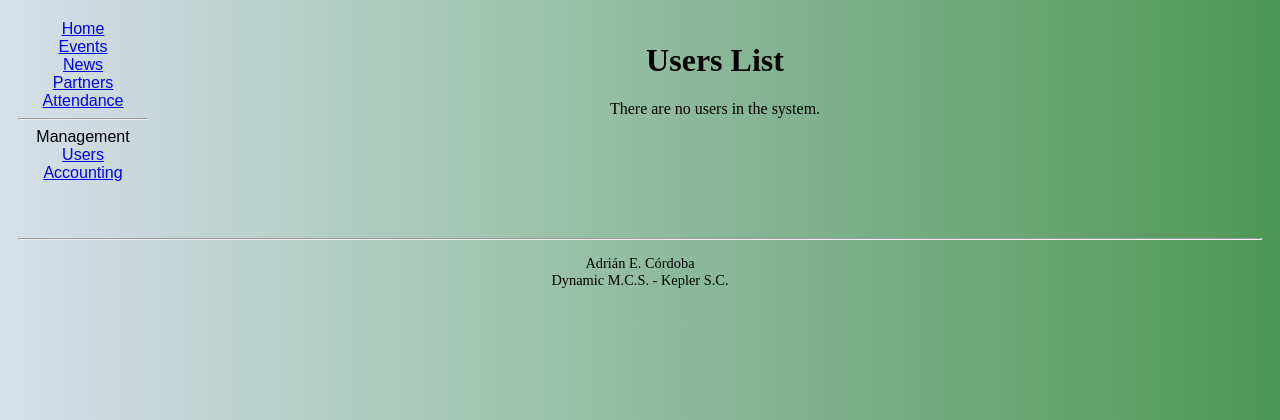
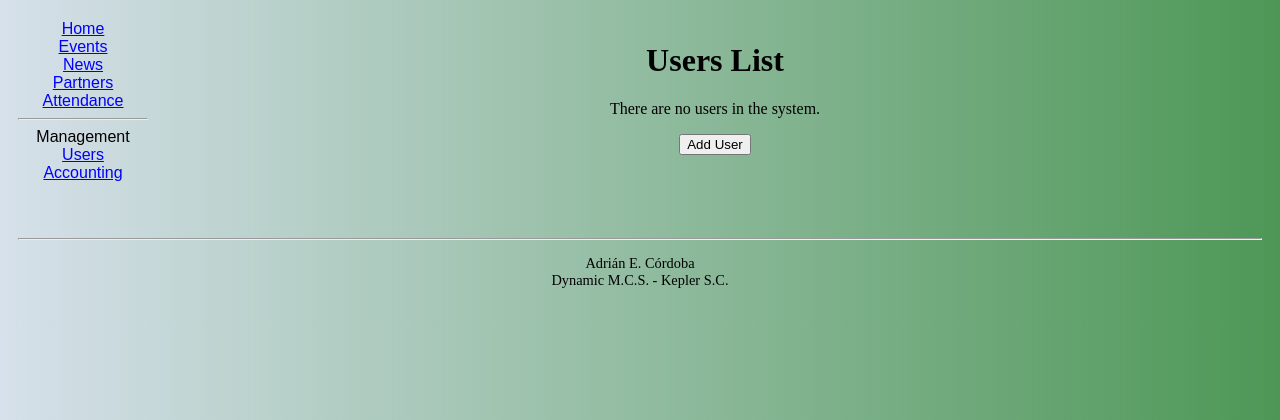
Before and after one commit to aecordoba/SmallBusinessManagementSystem, a Django app: page /users/ in a window 1280 px wide. Shown: the part 202-622 px from the top of the page. Run offline with Django 5.2, Linux system fonts and the light colour scheme; the visitor is signed in with stand-in values (Sample User, id 1); data comes from the database, SQL or seed files in the repository.

Commit message:
Create, update and delete users.

```diff
--- a/System/django/smallbusinessmanagementsystem/partners/templates/partners/partner_detail.html
+++ b/System/django/smallbusinessmanagementsystem/partners/templates/partners/partner_detail.html
@@ -14,5 +14,4 @@
     <form action="{% url 'partner-attendance-list' partner.pk  %}" method="GET">
         <button type="submit">{% trans "Allocate payments" %}</button>
     </form>
-
 {% endblock %}
--- a/System/django/smallbusinessmanagementsystem/users/templates/users/user_list.html
+++ b/System/django/smallbusinessmanagementsystem/users/templates/users/user_list.html
@@ -25,4 +25,9 @@
     {% else %}
         <p>{% trans "There are no users in the system." %}</p>
     {% endif %}
+    {% if perms.users.add_user %}
+        <form method="get" action="{% url 'create-user' %}">
+            <button type="submit" >{% trans "Add User" %}</button>
+        </form>
+    {% endif %}
 {% endblock %}
--- a/System/django/smallbusinessmanagementsystem/users/urls.py
+++ b/System/django/smallbusinessmanagementsystem/users/urls.py
@@ -5,4 +5,7 @@ from . import views
 urlpatterns = [
     path('', views.UsersListView.as_view(), name='users'),
     path('<int:pk>', views.UserDetailView.as_view(), name='user-detail'),
+    path('create/', views.user_creation, name='create-user'),
+    path('update/<int:pk>', views.user_update, name='update-user'),
+    path('delete/<int:pk>', views.UserDelete.as_view(), name='delete-user'),
 ]
--- a/System/django/smallbusinessmanagementsystem/users/views.py
+++ b/System/django/smallbusinessmanagementsystem/users/views.py
@@ -1,7 +1,59 @@
 from django.shortcuts import render
+from django.http import HttpResponseRedirect
+from django.urls import reverse
 from django.views import generic
+from django.views.generic.edit import DeleteView
 from .models import User
+from django.contrib.auth.models import Group
+from .forms import UserForm
 from django.contrib.auth.mixins import PermissionRequiredMixin
+from django.contrib.auth.decorators import login_required, permission_required
+from django.urls import reverse_lazy
+from django.utils.translation import gettext as _
+from django.db import transaction
+
+@login_required
+@permission_required('users.add_user', raise_exception=True)
+def user_creation(request):
+    if request.method == 'POST':
+        form = UserForm(request.POST)
+        if form.is_valid():
+            save_user(form, User())
+            return HttpResponseRedirect(reverse('users'))
+    else:
+        form = UserForm()
+        context = {'form': form, 'create': True}
+        return render(request, 'users/user_form.html', context)
+
+@login_required
+@permission_required('users.change_user', raise_exception=True)
+def user_update(request, pk):
+    user = User.objects.get(pk=pk)
+    if request.method == 'POST':
+        form = UserForm(request.POST, instance=user)
+        if form.is_valid():
+            save_user(form, user)
+            return HttpResponseRedirect(reverse('users'))
+    else:
+        form = UserForm(instance=user)
+        context = {'form': form, 'create': False}
+        return render(request, 'users/user_form.html', context)
+
+@transaction.atomic
+def save_user(form, user):
+    name = form.cleaned_data['name']
+    user.name = name
+    user.partner = form.cleaned_data['partner']
+    user.is_active = form.cleaned_data['is_active']
+    user.is_staff = form.cleaned_data['is_staff']
+    user.save()
+    # Add or remove Management group.
+    user = User.objects.get(name=name)
+    group = Group.objects.get(name='Management')
+    if user.is_staff:
+        user.groups.add(group)
+    else:
+        user.groups.remove(group)
 
 
 class UsersListView(PermissionRequiredMixin, generic.ListView):
@@ -16,3 +68,17 @@ class UsersListView(PermissionRequiredMixin, generic.ListView):
 class UserDetailView(PermissionRequiredMixin, generic.DetailView):
     permission_required = 'users.view_user'
     model = User
+    context_object_name = 'user_to_show'
+
+
+class UserDelete(PermissionRequiredMixin, DeleteView):
+    model = User
+    permission_required = 'users.delete_user'
+    success_url = reverse_lazy('users')
+
+    def form_valid(self, form):
+        try:
+            self.object.delete()
+            return HttpResponseRedirect(self.success_url)
+        except Exception as e:
+            return HttpResponseRedirect(reverse("user-delete", kwargs={"pk": self.object.pk}))
```
Also changed, not shown: System/django/Management_permissions.txt (added, +16 -0 lines), System/django/smallbusinessmanagementsystem/partners/templates/partners/partner_list.html (+5 -13 lines), System/django/smallbusinessmanagementsystem/users/forms.py (+30 -2 lines), System/django/smallbusinessmanagementsystem/users/templates/users/user_confirm_delete.html (added, +15 -0 lines), System/django/smallbusinessmanagementsystem/users/templates/users/user_detail.html (+19 -6 lines), System/django/smallbusinessmanagementsystem/users/templates/users/user_form.html (added, +17 -0 lines), System/django/smallbusinessmanagementsystem/locale/en/LC_MESSAGES/django.po, System/django/smallbusinessmanagementsystem/locale/es/LC_MESSAGES/django.po.
